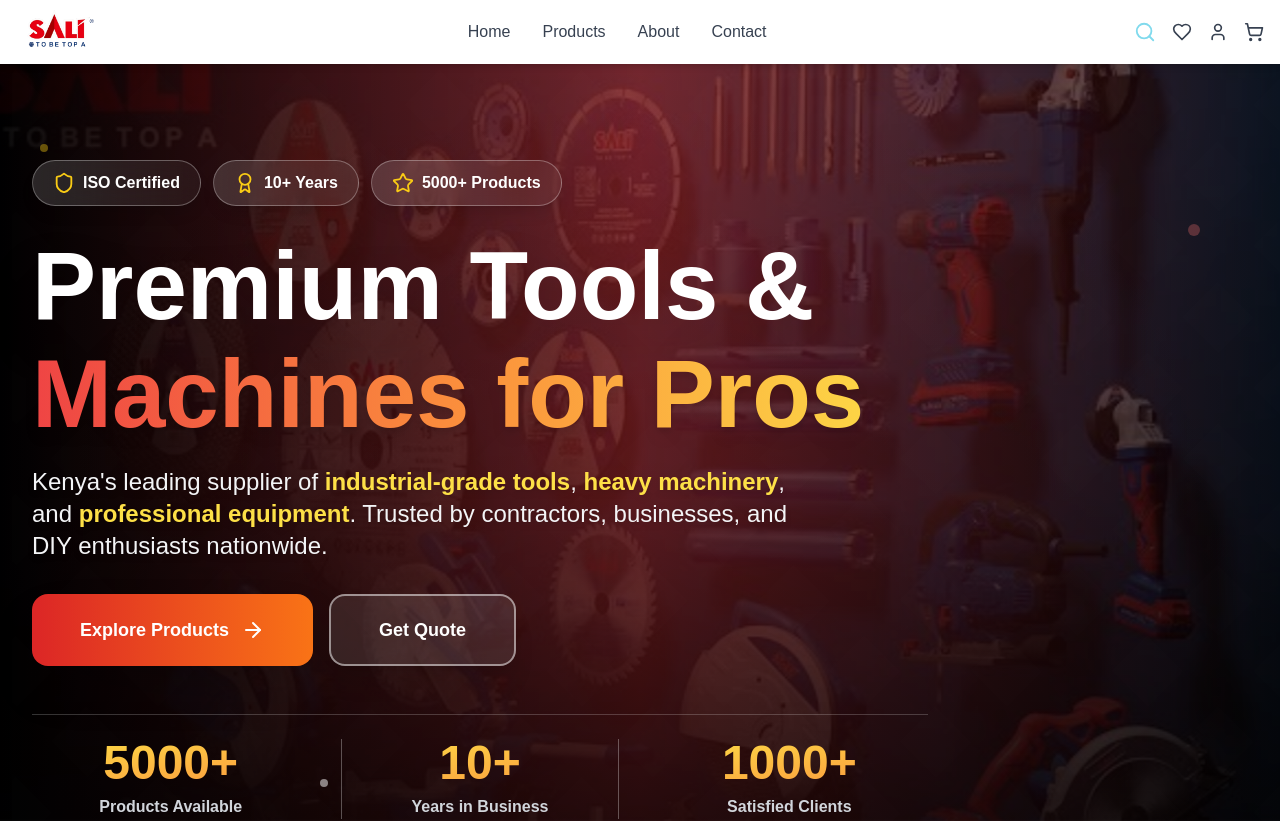
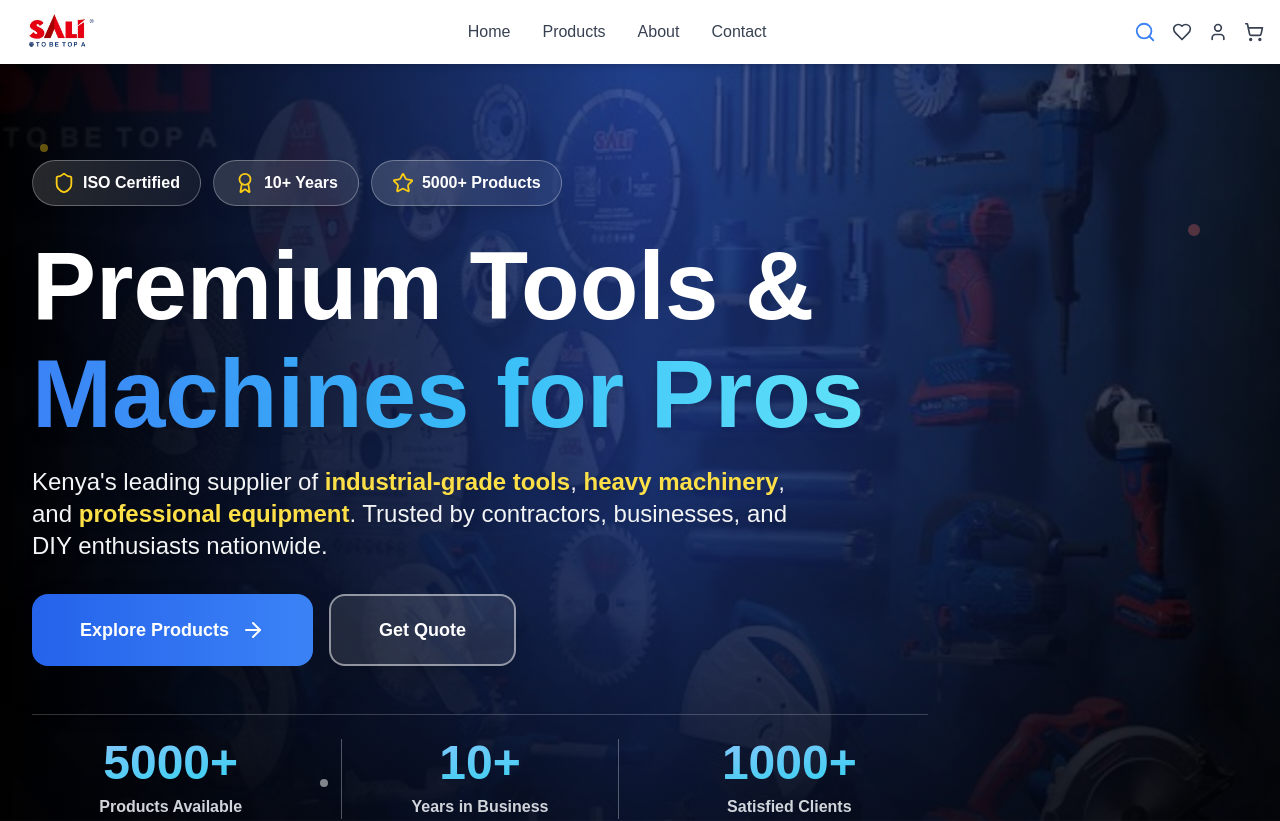
Before and after one commit to kellyworkos00-droid/sali, a Next.js app: page / in a window 1280 px wide. Shown: the top 821 px of the page. Built offline with nearby package versions, Linux system fonts and the light colour scheme.

Commit message:
Change color scheme from red to blue throughout the app

```diff
--- a/src/app/globals.css
+++ b/src/app/globals.css
@@ -292,11 +292,11 @@ body {
   }
 
   .custom-scrollbar::-webkit-scrollbar-thumb {
-    background: linear-gradient(180deg, #d71920, #ff4040);
+    background: linear-gradient(180deg, #3b82f6, #2563eb);
     border-radius: 10px;
   }
 
   .custom-scrollbar::-webkit-scrollbar-thumb:hover {
-    background: linear-gradient(180deg, #b01018, #d71920);
+    background: linear-gradient(180deg, #2563eb, #1d4ed8);
   }
 }
--- a/src/app/page.tsx
+++ b/src/app/page.tsx
@@ -25,7 +25,7 @@ export default function Home() {
         </div>
 
         {/* Enhanced Gradient Overlays */}
-        <div className="absolute inset-0 bg-gradient-to-r from-black/95 via-red-900/85 to-black/70"></div>
+        <div className="absolute inset-0 bg-gradient-to-r from-black/95 via-blue-900/85 to-black/70"></div>
         <div className="absolute inset-0 bg-gradient-to-b from-transparent via-black/20 to-black/80"></div>
 
         {/* Animated Mesh Pattern */}
@@ -63,7 +63,7 @@ export default function Home() {
             {/* Main Heading - Dramatically Enhanced */}
             <h1 className="text-4xl sm:text-6xl lg:text-7xl xl:text-8xl font-black leading-[1.1] mb-6 animate-[slideUp_0.8s_ease-out]">
               <span className="block mb-3 drop-shadow-2xl">Premium Tools &</span>
-              <span className="block text-transparent bg-clip-text bg-gradient-to-r from-red-500 via-orange-400 to-yellow-300 drop-shadow-lg animate-[shimmer_3s_ease-in-out_infinite]">
+              <span className="block text-transparent bg-clip-text bg-gradient-to-r from-blue-500 via-sky-400 to-cyan-300 drop-shadow-lg animate-[shimmer_3s_ease-in-out_infinite]">
                 Machines for Pros
               </span>
             </h1>
@@ -77,7 +77,7 @@ export default function Home() {
             <div className="flex flex-col sm:flex-row gap-4 mb-12 animate-[slideUp_0.8s_ease-out_0.4s_both]">
               <Link
                 href="/products"
-                className="group relative bg-gradient-to-r from-red-600 to-orange-500 text-white px-12 py-5 rounded-2xl font-bold text-lg hover:from-red-700 hover:to-orange-600 transition-all duration-300 flex items-center justify-center gap-3 shadow-2xl hover:shadow-red-500/50 hover:scale-105 overflow-hidden"
+                className="group relative bg-gradient-to-r from-blue-600 to-blue-500 text-white px-12 py-5 rounded-2xl font-bold text-lg hover:from-blue-700 hover:to-blue-600 transition-all duration-300 flex items-center justify-center gap-3 shadow-2xl hover:shadow-blue-500/50 hover:scale-105 overflow-hidden"
               >
                 <span className="absolute inset-0 bg-gradient-to-r from-white/20 to-transparent opacity-0 group-hover:opacity-100 transition-opacity"></span>
                 <span className="relative z-10">Explore Products</span>
@@ -95,15 +95,15 @@ export default function Home() {
             {/* Enhanced Quick Stats */}
             <div className="grid grid-cols-3 gap-4 sm:gap-8 pt-6 border-t border-white/20 animate-[fadeIn_1s_ease-in_0.6s_both]">
               <div className="text-center group cursor-pointer">
-                <div className="text-3xl sm:text-4xl lg:text-5xl font-black text-transparent bg-clip-text bg-gradient-to-br from-yellow-300 to-orange-400 mb-2 group-hover:scale-110 transition-transform">5000+</div>
+                <div className="text-3xl sm:text-4xl lg:text-5xl font-black text-transparent bg-clip-text bg-gradient-to-br from-blue-300 to-cyan-400 mb-2 group-hover:scale-110 transition-transform">5000+</div>
                 <div className="text-xs sm:text-sm lg:text-base text-gray-300 font-semibold">Products Available</div>
               </div>
               <div className="text-center border-l border-r border-white/30 group cursor-pointer">
-                <div className="text-3xl sm:text-4xl lg:text-5xl font-black text-transparent bg-clip-text bg-gradient-to-br from-yellow-300 to-orange-400 mb-2 group-hover:scale-110 transition-transform">10+</div>
+                <div className="text-3xl sm:text-4xl lg:text-5xl font-black text-transparent bg-clip-text bg-gradient-to-br from-blue-300 to-cyan-400 mb-2 group-hover:scale-110 transition-transform">10+</div>
                 <div className="text-xs sm:text-sm lg:text-base text-gray-300 font-semibold">Years in Business</div>
               </div>
               <div className="text-center group cursor-pointer">
-                <div className="text-3xl sm:text-4xl lg:text-5xl font-black text-transparent bg-clip-text bg-gradient-to-br from-yellow-300 to-orange-400 mb-2 group-hover:scale-110 transition-transform">1000+</div>
+                <div className="text-3xl sm:text-4xl lg:text-5xl font-black text-transparent bg-clip-text bg-gradient-to-br from-blue-300 to-cyan-400 mb-2 group-hover:scale-110 transition-transform">1000+</div>
                 <div className="text-xs sm:text-sm lg:text-base text-gray-300 font-semibold">Satisfied Clients</div>
               </div>
             </div>
--- a/tailwind.config.ts
+++ b/tailwind.config.ts
@@ -10,16 +10,16 @@ const config: Config = {
     extend: {
       colors: {
         primary: {
-          50: '#fef2f2',
-          100: '#fee2e2',
-          200: '#fecaca',
-          300: '#fca5a5',
-          400: '#f87171',
-          500: '#ef4444',
-          600: '#dc2626',
-          700: '#b91c1c',
-          800: '#991b1b',
-          900: '#7f1d1d',
+          50: '#eff6ff',
+          100: '#dbeafe',
+          200: '#bfdbfe',
+          300: '#93c5fd',
+          400: '#60a5fa',
+          500: '#3b82f6',
+          600: '#2563eb',
+          700: '#1d4ed8',
+          800: '#1e40af',
+          900: '#1e3a8a',
         },
         secondary: {
           50: '#f8fafc',
@@ -34,16 +34,16 @@ const config: Config = {
           900: '#0f172a',
         },
         brand: {
-          50: '#e6f7fb',
-          100: '#b3e8f4',
-          200: '#80daed',
-          300: '#4dcbe6',
-          400: '#1abcdf',
-          500: '#0e98ba',
-          600: '#0b7a96',
-          700: '#085b71',
-          800: '#053d4c',
-          900: '#031e27',
+          50: '#eff6ff',
+          100: '#dbeafe',
+          200: '#3b82f6',
+          300: '#2563eb',
+          400: '#1d4ed8',
+          500: '#1e40af',
+          600: '#1e3a8a',
+          700: '#1e3a8a',
+          800: '#1e293b',
+          900: '#0f172a',
         },
       },
     },
```
